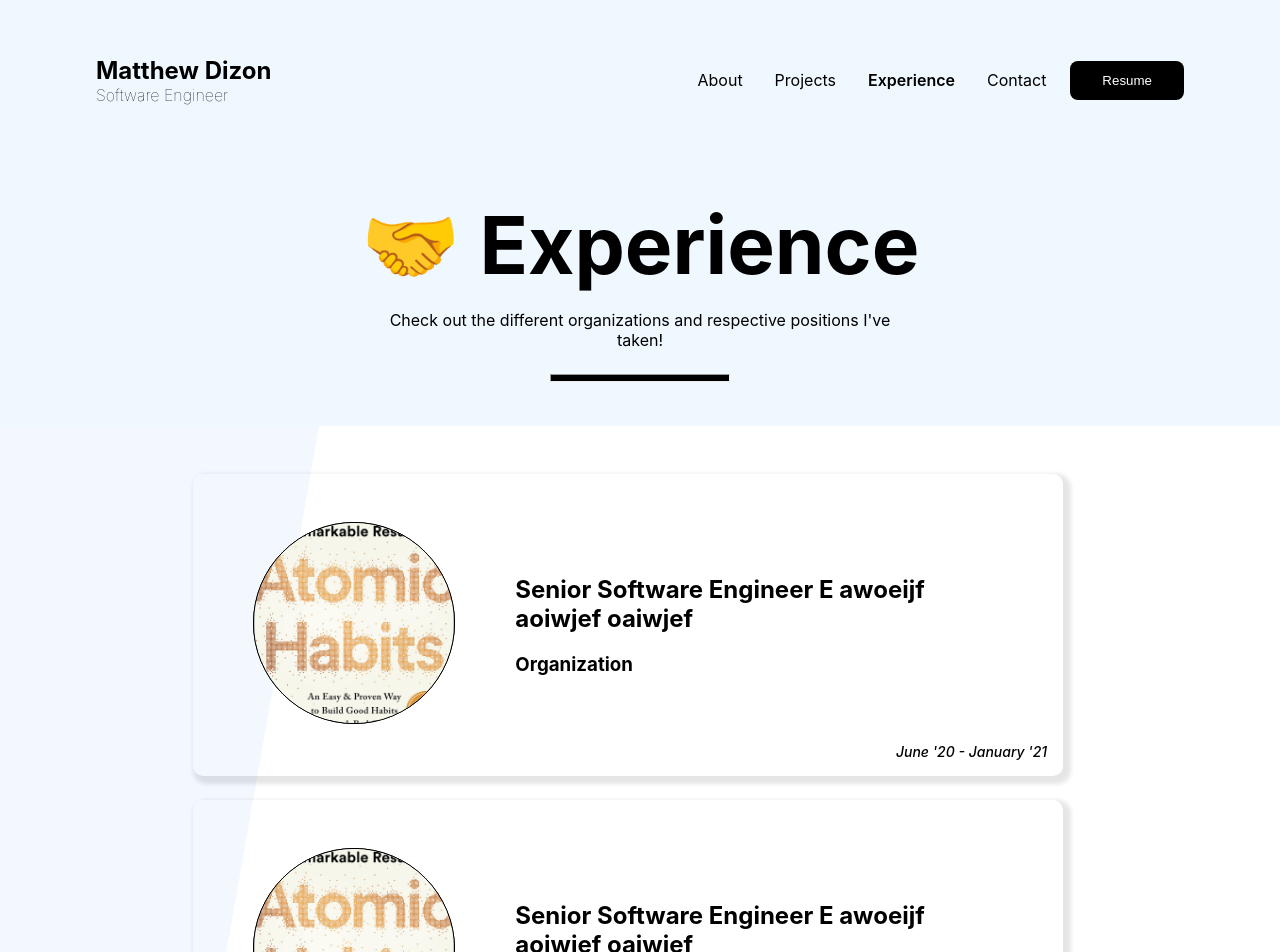
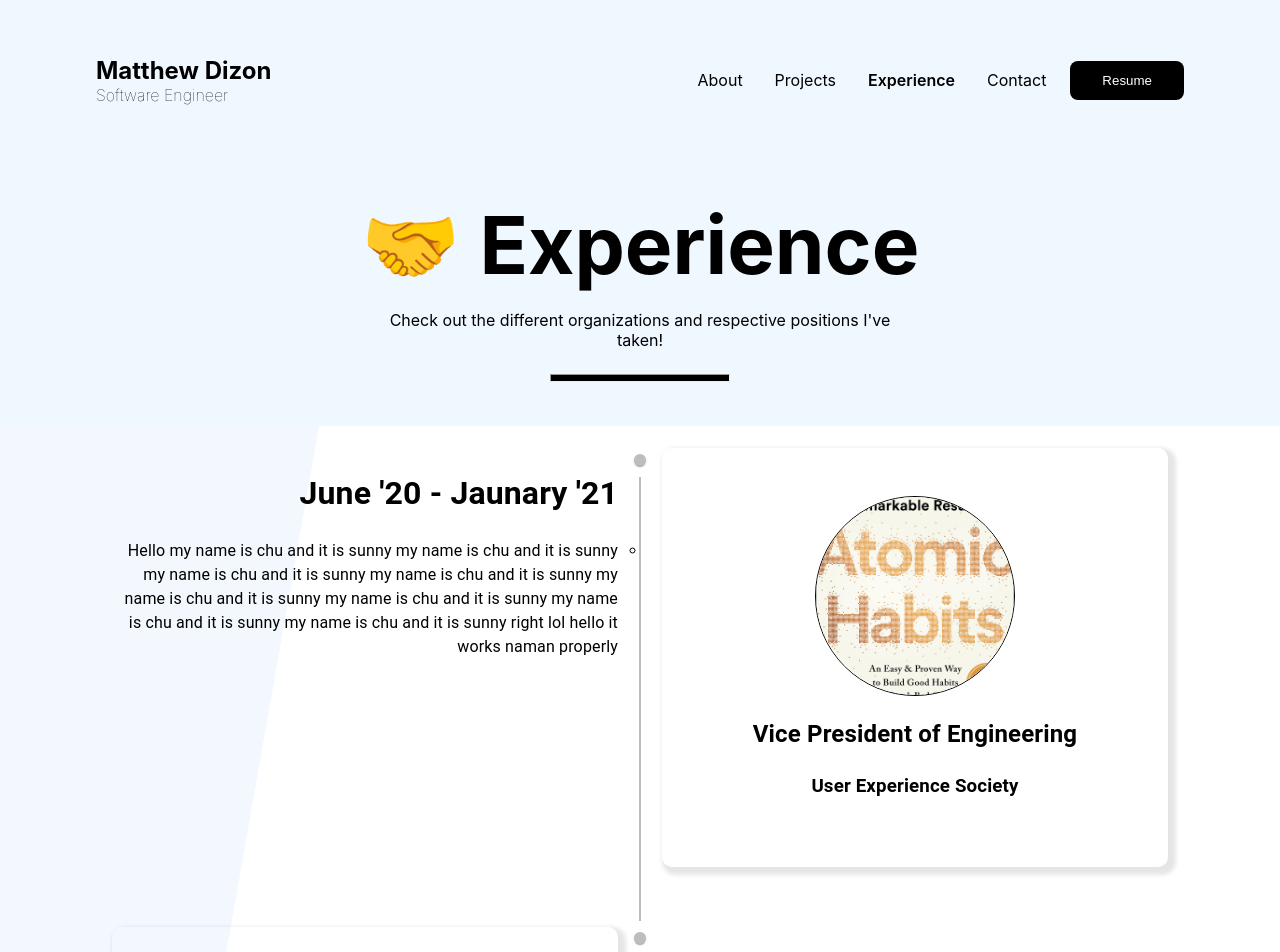
Before and after one commit to matthewdizon/nextjs-portfolio-website, a Next.js app: page /experience in a window 1280 px wide. Shown: the top 952 px of the page. Built offline with nearby package versions, Linux system fonts and the light colour scheme.

Commit message:
added timeline and achievements to experience page

```diff
--- /dev/null
+++ b/components/Timeline.js
@@ -0,0 +1,152 @@
+import * as React from 'react';
+import Timeline from '@mui/lab/Timeline';
+import TimelineItem from '@mui/lab/TimelineItem';
+import TimelineSeparator from '@mui/lab/TimelineSeparator';
+import TimelineConnector from '@mui/lab/TimelineConnector';
+import TimelineContent from '@mui/lab/TimelineContent';
+import TimelineDot from '@mui/lab/TimelineDot';
+import Image from 'next/image';
+import styled from 'styled-components';
+import TimelineOppositeContent from '@mui/lab/TimelineOppositeContent';
+
+const StyledTimeline = styled.div`
+
+    .timeline-container {
+        padding: 0 96px;
+
+        @media (max-width: 900px) {
+            padding: 24px 48px;
+        }
+
+        @media (max-width: 480px) {
+            padding: 0;
+        }
+    }
+
+    .experience {
+        padding: 48px 0;
+
+        display: flex;
+        flex-direction: column;
+
+        justify-content: space-evenly;
+        position: relative;
+
+        align-items: center;
+
+        border-radius: 10px;
+        box-shadow: rgba(0, 0, 0, 0.1) 4px 4px 4px 4px;
+
+        margin-bottom: 48px;
+
+        transition: transform 0.5s;
+
+        :hover {
+            cursor: pointer;
+            transform: translateY(-15px);
+        }
+
+        .image-container {
+            position: relative;
+            height: 200px;
+            width: 200px;
+
+            img {
+                border: 1px solid black !important;
+                border-radius: 50%;
+            }
+        }
+
+        .info-container {
+            padding: 0 8px;
+            text-align: center;
+        }
+    }
+
+    @media (max-width: 600px) {
+        .date {
+            font-size: 20px;
+        }
+
+        .experience {
+            .image-container {
+                height: 150px;
+                width: 150px;
+            }
+
+            .info-container {
+                font-size: 12px;
+            }
+        }
+    }
+
+    @media (max-width: 400px) {
+        .date {
+            font-size: 16px;
+        }
+
+        .experience {
+            .image-container {
+                height: 100px;
+                width: 100px;
+            }
+
+            .info-container {
+                font-size: 8px;
+            }
+        }
+    }
+`
+
+const StyledAccomplishments = styled.ul`
+    direction: ${props => props.test % 2 == 0 ? "rtl" : "ltr"};
+
+        margin: 0;
+        padding: 0;
+
+        li {
+            @media (max-width: 600px) {
+                font-size: 14px;
+            }
+            @media (max-width: 400px) {
+                font-size: 10px;
+            }
+        }
+`
+
+export default function ExperienceTimeline({experiences}) {
+
+    return (
+        <StyledTimeline>
+            <Timeline position="alternate" className='timeline-container'>
+                {experiences.map((experience, index) => {
+                    return(
+                        <TimelineItem key={index}>
+                            <TimelineOppositeContent>
+                                <h1 className="date">{experience.date}</h1>
+                                <StyledAccomplishments test={index}>
+                                    <li>Hello my name is chu and it is sunny my name is chu and it is sunny my name is chu and it is sunny my name is chu and it is sunny my name is chu and it is sunny my name is chu and it is sunny my name is chu and it is sunny my name is chu and it is sunny right lol hello it works naman properly</li>
+                                </StyledAccomplishments>
+                            </TimelineOppositeContent>
+                            <TimelineSeparator>
+                            <TimelineDot />
+                            <TimelineConnector />
+                            </TimelineSeparator>
+                            <TimelineContent>
+                                <div className="experience">
+                                    <div className="image-container">
+                                        <Image src={experience.image} layout="fill" objectFit="cover" />
+                                    </div>
+                                    <div className="info-container">
+                                        <h2>{experience.position}</h2>
+                                        <h3>{experience.organization}</h3>
+                                    </div>
+                                </div>
+                            </TimelineContent>
+                        </TimelineItem>
+                    )
+                })}
+            </Timeline>
+        </StyledTimeline>
+    );
+}
--- a/package.json
+++ b/package.json
@@ -12,6 +12,7 @@
     "@emotion/react": "^11.8.2",
     "@emotion/styled": "^11.8.1",
     "@mui/icons-material": "^5.5.1",
+    "@mui/lab": "^5.0.0-alpha.76",
     "@mui/material": "^5.5.3",
     "next": "12.1.4",
     "react": "18.0.0",
--- a/pages/experience.js
+++ b/pages/experience.js
@@ -1,58 +1,39 @@
 import Hero from "../components/Hero"
 import Layout from "../components/Layout"
-import styled from 'styled-components'
-import Image from 'next/image'
+import ExperienceTimeline from "../components/Timeline"
 
-const ExperienceContainer = styled.div`
-
-    padding: 48px 96px;
-    display: flex;
-    justify-content: space-evenly;
-    flex-wrap: wrap;
-    text-align: center;
-
-    .experience {
-        padding: 48px 0;
-        margin: 0 24px 24px 0;
-        width: 80%;
-
-        display: flex;
-        justify-content: space-evenly;
-        position: relative;
-
-        align-items: center;
-
-        border-radius: 10px;
-        box-shadow: rgba(0, 0, 0, 0.1) 4px 4px 4px 4px;
-
-        .date {
-            font-size: 14px;
-            font-style: italic;
-            font-weight: 500;
-
-            position: absolute;
-            bottom: 0;
-            right: 0;
-            padding: 0 16px 16px 0;
-        }
-
-        .image-container {
-            position: relative;
-            width: 40%;
-
-            img {
-                border: 1px solid black !important;
-                border-radius: 50%;
-            }
-        }
-
-        .info-container {
-            margin-right: 64px;
-            text-align: left;
-            width: 60%;
-        }
-    }
-`
+const experiences = [
+    {
+        position: "Vice President of Engineering",
+        organization: "User Experience Society",
+        date: "June '20 - Jaunary '21",
+        image: "/atomic-habits.jpg",
+    },
+    {
+        position: "Vice President of Engineering",
+        organization: "User Experience Society",
+        date: "June '20 - Jaunary '21",
+        image: "/atomic-habits.jpg",
+    },
+    {
+        position: "Vice President of Engineering",
+        organization: "User Experience Society",
+        date: "June '20 - Jaunary '21",
+        image: "/atomic-habits.jpg",
+    },
+    {
+        position: "Vice President of Engineering",
+        organization: "User Experience Society",
+        date: "June '20 - Jaunary '21",
+        image: "/atomic-habits.jpg",
+    },
+    {
+        position: "Vice President of Engineering",
+        organization: "User Experience Society",
+        date: "June '20 - Jaunary '21",
+        image: "/atomic-habits.jpg",
+    },
+]
 
 export default function Experience() {
     return (
@@ -61,7 +42,10 @@ export default function Experience() {
                 title="🤝 Experience"
                 description="Check out the different organizations and respective positions I've taken!"
             />
-            <ExperienceContainer>
+            <ExperienceTimeline
+                experiences={experiences}
+            />
+            {/* <ExperienceContainer>
                 <div className="experience">
                     <div className="image-container">
                         <Image src="/atomic-habits.jpg" height={200} width={200} objectFit="cover" />
@@ -92,7 +76,7 @@ export default function Experience() {
                     </div>
                     <span className="date">June '20 - January '21</span>
                 </div>
-            </ExperienceContainer>
+            </ExperienceContainer> */}
         </Layout>
     )
 }
```
Also changed, not shown: 1 other file (tests, documents, lock files or other folders).
